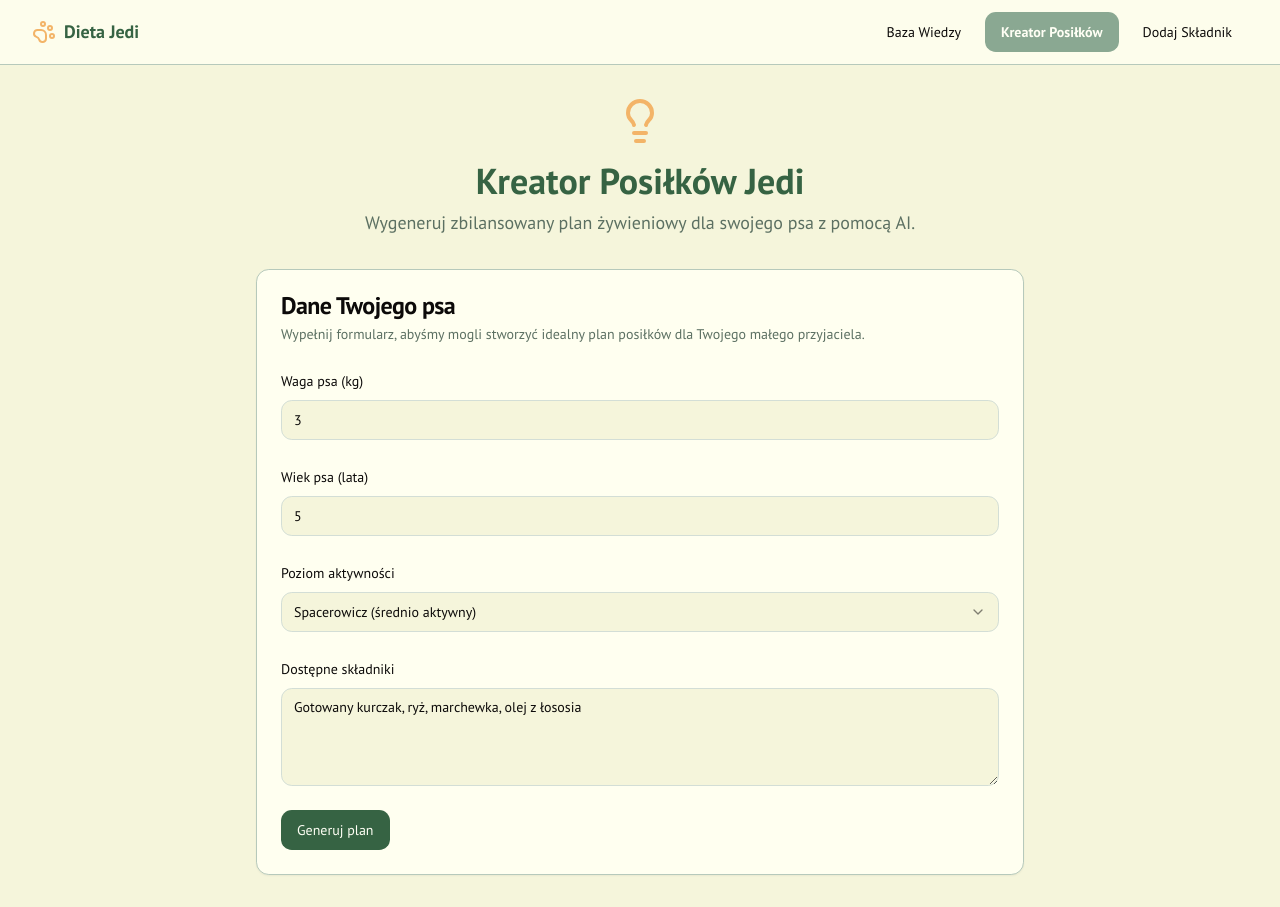
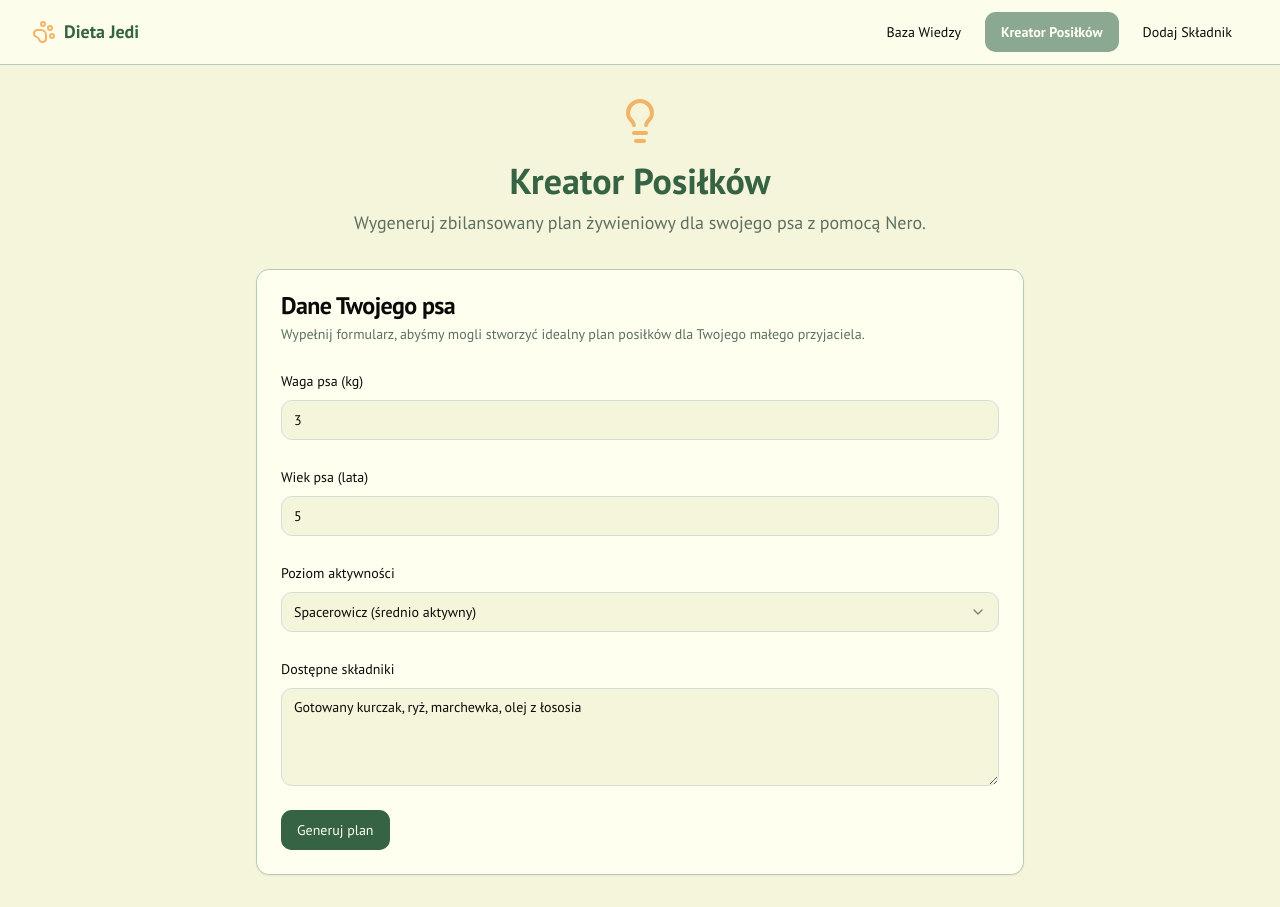
Before and after one commit to nerodieta-bot/nero-dieta, a Next.js app: page /plan in a window 1280 px wide. Built offline with nearby package versions, Linux system fonts and the light colour scheme; what @genkit-ai/google-genai, genkit would draw is missing.

Commit message:
usun slowo  Jedi z Kreator Posiłków Jedi oraz zastam ai w Wygeneruj zbil

```diff
--- a/src/app/plan/page.tsx
+++ b/src/app/plan/page.tsx
@@ -7,8 +7,8 @@ export default function MealPlanPage() {
       <div className="max-w-3xl mx-auto">
         <div className="text-center mb-8">
             <Lightbulb className="mx-auto w-12 h-12 text-accent mb-4" />
-            <h1 className="text-3xl md:text-4xl font-bold font-headline text-primary mb-2">Kreator Posiłków Jedi</h1>
-            <p className="text-muted-foreground text-lg">Wygeneruj zbilansowany plan żywieniowy dla swojego psa z pomocą AI.</p>
+            <h1 className="text-3xl md:text-4xl font-bold font-headline text-primary mb-2">Kreator Posiłków</h1>
+            <p className="text-muted-foreground text-lg">Wygeneruj zbilansowany plan żywieniowy dla swojego psa z pomocą Nero.</p>
         </div>
         <MealPlanForm />
       </div>
```
